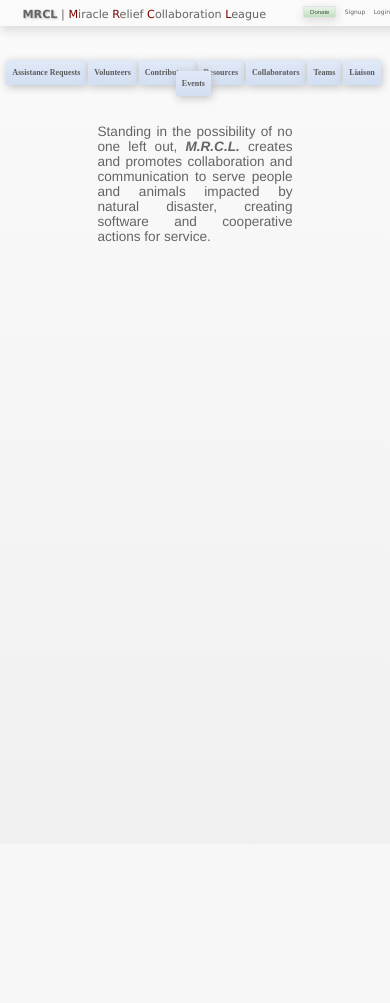
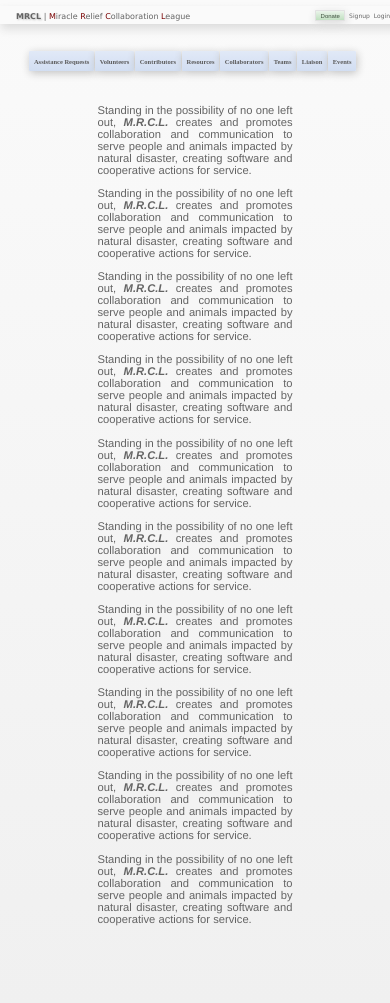
Before and after one commit to miracleteamrelief/mtr_web_app, a Flask app: page / in a window 390 px wide. Before the commit the page ends 242 px from the top, so only its background shows below. Run offline with Flask 2, Linux system fonts and the light colour scheme; parts of the project's set-up code (start-up, migrations or seed data) failed here and were passed over.

Commit message:
Fixed responsive for < 400 px resolution

```diff
--- a/app/templates/layout1.html
+++ b/app/templates/layout1.html
@@ -153,10 +153,10 @@
             @media (max-width: 595px) {
                 #header {
                     font-size: .7em;
-                    margin-top: -5.4em;
+                    margin-top: -5em;
                 }
                 #navbar {
-                    margin-top: 3.75em;
+                    margin-top: 3.5em;
                 }
                 .nav {
                     font-size: 8px;
@@ -170,24 +170,25 @@
                     font-size: .85em;
                 }
             }
-            @media (min-width: 400px) and (max-width: 500px) {
+            @media (min-width: 300px) and (max-width: 500px) {
                 #header {
-                    font-size: .6em;
-                    margin-top: -5em;
+                    font-size: .5em;
+                    margin-top: -5.3em;
                 }
                 #navbar {
                     margin-top: 3em;
                 }
                 .nav {
-                    font-size: 7px;
+                    font-size: 6.5px;
                     margin-left: -.7em;
                 }
                 .admin {
                     font-size: .5em;
+                    margin-right: 1em;
                 }
                 #main {
                     margin: -6em auto 7em auto;
-                    font-size: .75em;
+                    font-size: .7em;
                 }
             }
         </style>
@@ -213,7 +214,6 @@
         </div>
         <div id="main">
             <p>Standing in the possibility of no one left out, <i><b>M.R.C.L.</b></i> creates and promotes collaboration and communication to serve people and animals impacted by natural disaster, creating software and cooperative actions for service.</p>
-<!--             <p>Standing in the possibility of no one left out, <i><b>M.R.C.L.</b></i> creates and promotes collaboration and communication to serve people and animals impacted by natural disaster, creating software and cooperative actions for service.</p>
             <p>Standing in the possibility of no one left out, <i><b>M.R.C.L.</b></i> creates and promotes collaboration and communication to serve people and animals impacted by natural disaster, creating software and cooperative actions for service.</p>
             <p>Standing in the possibility of no one left out, <i><b>M.R.C.L.</b></i> creates and promotes collaboration and communication to serve people and animals impacted by natural disaster, creating software and cooperative actions for service.</p>
             <p>Standing in the possibility of no one left out, <i><b>M.R.C.L.</b></i> creates and promotes collaboration and communication to serve people and animals impacted by natural disaster, creating software and cooperative actions for service.</p>
@@ -221,7 +221,8 @@
             <p>Standing in the possibility of no one left out, <i><b>M.R.C.L.</b></i> creates and promotes collaboration and communication to serve people and animals impacted by natural disaster, creating software and cooperative actions for service.</p>
             <p>Standing in the possibility of no one left out, <i><b>M.R.C.L.</b></i> creates and promotes collaboration and communication to serve people and animals impacted by natural disaster, creating software and cooperative actions for service.</p>
             <p>Standing in the possibility of no one left out, <i><b>M.R.C.L.</b></i> creates and promotes collaboration and communication to serve people and animals impacted by natural disaster, creating software and cooperative actions for service.</p>
-            <p>Standing in the possibility of no one left out, <i><b>M.R.C.L.</b></i> creates and promotes collaboration and communication to serve people and animals impacted by natural disaster, creating software and cooperative actions for service.</p> -->
+            <p>Standing in the possibility of no one left out, <i><b>M.R.C.L.</b></i> creates and promotes collaboration and communication to serve people and animals impacted by natural disaster, creating software and cooperative actions for service.</p>
+            <p>Standing in the possibility of no one left out, <i><b>M.R.C.L.</b></i> creates and promotes collaboration and communication to serve people and animals impacted by natural disaster, creating software and cooperative actions for service.</p>
 
         </div>
         <div id="footer"></div>
```
